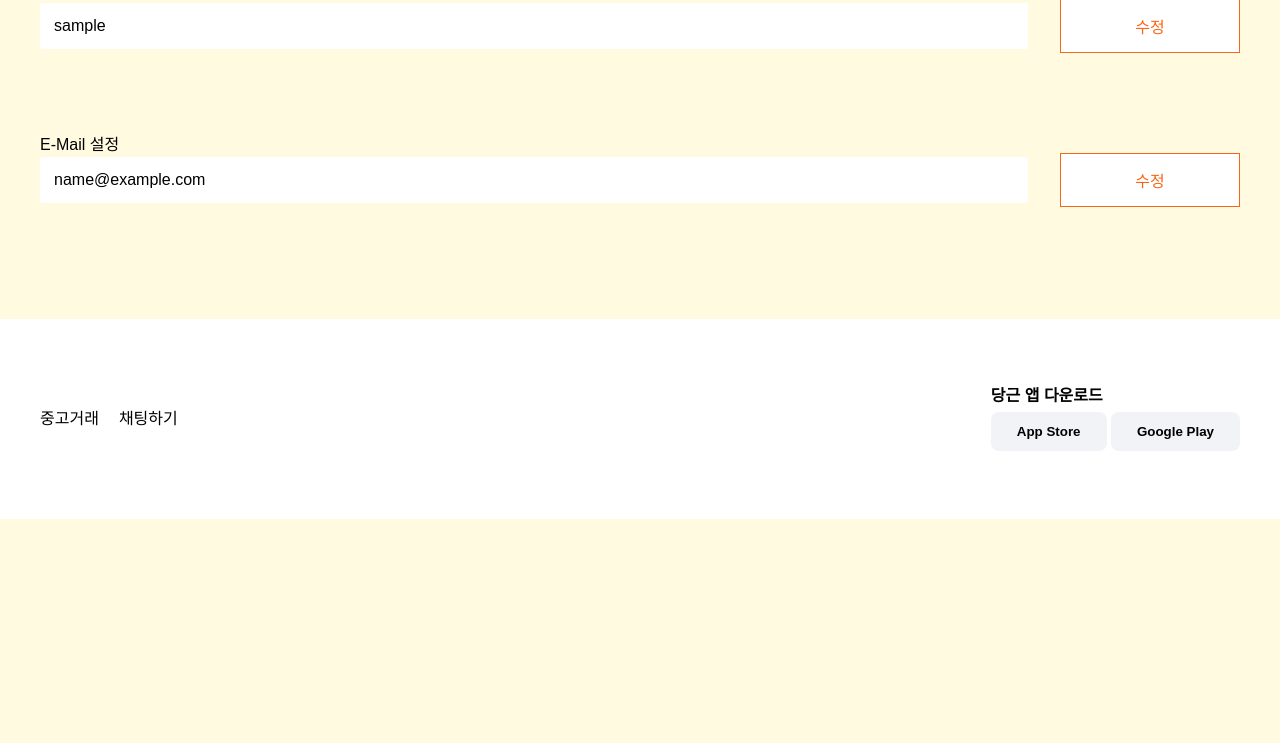
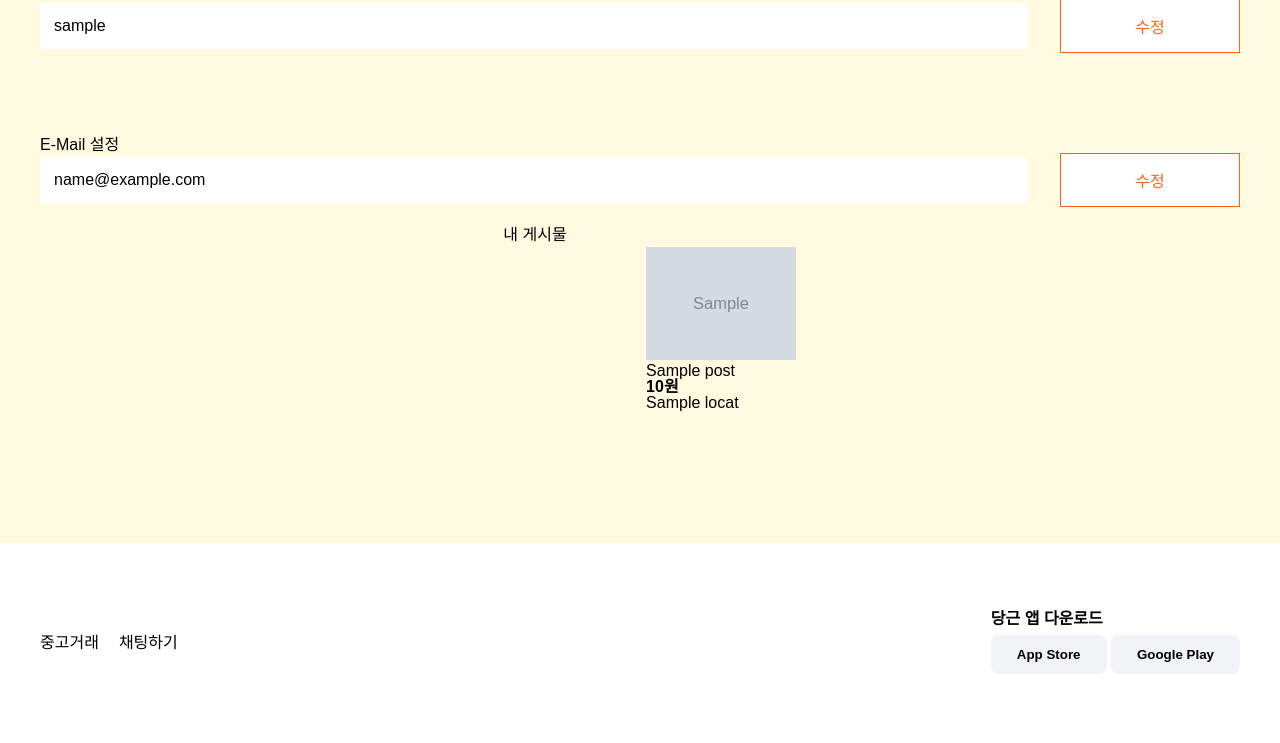
Before and after one commit to kangminseo12/gangsajin, a Django app: template carrotproject/carrotapp/templates/dangun_app/user-set.html in a window 1280 px wide. Shown: the part 146-889 px from the top of the page. Before the commit the page ends 665 px from the top, so only its background shows below. Run offline with Django 4.2, Linux system fonts and the light colour scheme; the template is opened without the code that fills it: most values are stand-ins (such as "Sample title", 1, 10 or a date in 2020); grey boxes marked "Sample" are stand-in pictures.

Commit message:
[add] user_contents

```diff
--- a/carrotproject/carrotapp/static/css/userset.css
+++ b/carrotproject/carrotapp/static/css/userset.css
@@ -35,3 +35,37 @@
 .region-input button {
     padding: 14px;
 }
+
+/* user-post css */
+.user-posting-box {
+    display: flex;
+    flex-wrap: wrap;
+    justify-content: space-between;
+}
+
+.trade-text-link {
+    text-decoration: none;
+    /* 링크의 밑줄 제거 */
+    color: inherit;
+    /* 링크 색상을 상위 요소와 동일하게 설정 */
+}
+
+.post {
+    width: calc((100% / 3) - (20px * 2));
+    /* 화면 너비의 세분의 일로 설정, 좌우 마진 고려 */
+    margin: 20px;
+    /* 각 포스트 사이에 여백 추가 */
+    display: flex;
+    align-items: center;
+}
+
+.card-img {
+    width: 150px;
+    height: auto;
+    margin-right: 20px;
+}
+
+.card-img img {
+    width: 100%;
+    height: auto;
+}
--- a/carrotproject/carrotapp/templates/dangun_app/user-set.html
+++ b/carrotproject/carrotapp/templates/dangun_app/user-set.html
@@ -19,27 +19,47 @@
       <div class="container column center">
         <div class="user-setting-box full-box">
           <label for="user-setting">Nickname 설정</label>
-          <form method="POST" action="/set_region/" id="region-form">
+          <form method="POST" action="/user-set/" id="nickname-form">
             {% csrf_token %}
             <div class="flex-box full-box between region-input">
-              <input type="text" id="region-setting" class="region-setting" name="region-setting"
-              placeholder="현재 Nickname : {{user.nickname}}" value="{{ nickname }}">
-              <button type="submit" class="ghost-button orange region-setting" style="width:15%" id="set-region-button">
+              <input type="text" id="nickname-setting" class="region-setting" name="nickname-setting"
+              placeholder="현재 Nickname : {{user.nickname}}" value="{{ nickname }}"required>
+              <button type="submit" class="ghost-button orange region-setting" style="width:15%" id="set-nickname-button">
                 수정</button>
             </div>
           </form>
         </div>
+
         <div class="user-setting-box full-box">
           <label for="user-setting">E-Mail 설정</label>
-            <form method="POST" action="/set_region/" id="region-form">
+          <form method="POST" action="/user-set/" id="email-form">
             {% csrf_token %}
             <div class="flex-box full-box between region-input">
-                <input type="text" id="region-setting" class="region-setting" name="region-setting"
-                placeholder="현재 E-Mail : {{user.email}}" value="{{ email }}">
-                <button type="submit" class="ghost-button orange region-setting" style="width:15%" id="set-region-button">
+              <input type="text" id="email-settings" class="region-setting" name="email-setting"
+              placeholder="현재 E-Mail : {{user.email}}" value="{{ email }}"required>
+              <button type="submit" class="ghost-button orange region-setting" style='width:15%' id="set-email-button">
                 수정</button>
            </div>
           </form>
+        </div>
+        <div class="user-posting-box">
+          <label for="user-setting">내 게시물</label>
+          {% for post in user_posts %}
+          <div class="post">
+            <a href="{% url 'dangun_app:trade_post' post.pk %}" class="trade-text-link">
+              <div class="card-img">
+                {% if post.thumbnail %}
+                  <img src="{{ post.thumbnail.url }}" alt="{{ post.title }}">
+                {% endif %}
+              </div>
+              <h5>{{ post.title }}</h5>
+              <p class="bold">{{ post.price }}원</p>
+              <p>{{ post.location|slice:":12" }}</p>
+            </div>
+            </a>
+            {% empty %}
+            <p>게시글이 없어용^-^</p>
+          {% endfor %}
         </div>
       </div>
     </div>
```
Also changed, not shown: carrotproject/carrotapp/urls.py (+11 -11 lines), carrotproject/carrotapp/views.py (+42 -12 lines). Lines whose indentation alone changed are shown as unchanged.
